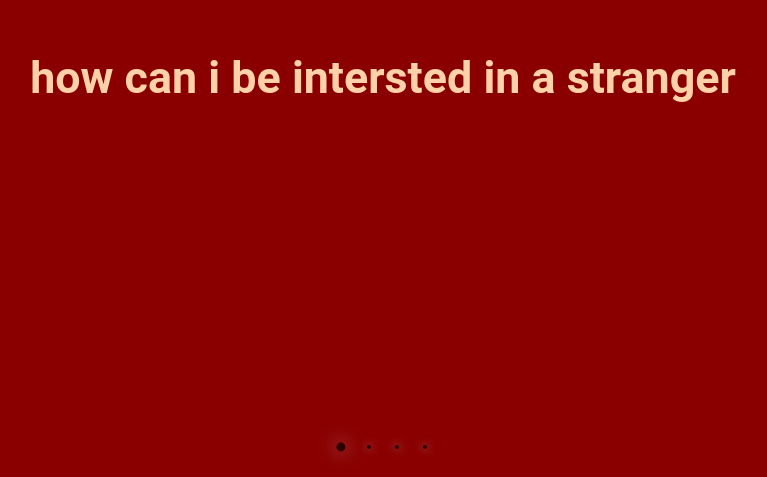
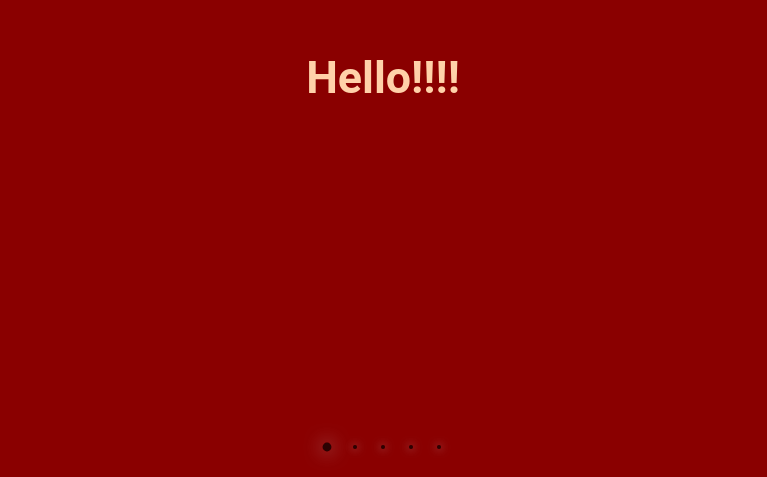
Before and after one commit to danishramadhana/TERIMAKASIH, a plain HTML site: page index.html in a window 1280 px wide. Shown: the part 323-800 px from the top of the page, without its empty margins (257-1024 px from the left). Drawn offline with Linux system fonts and the light colour scheme.

Commit message:
tambah page

```diff
--- a/animasi/style.css
+++ b/animasi/style.css
@@ -5,7 +5,7 @@
 }
 
 body{
-    background: url(/tools/back6.jpeg);
+    background-color: #8a0000;
 }
 
 .container{
--- a/index.html
+++ b/index.html
@@ -12,6 +12,9 @@
 <div id="wholepage">
 
     <section>
+        <div class="page">
+            <h1>Hello!!!!</h1>
+        </div>
         <div class="page">
             <h1>how can i be intersted in a stranger </h1>
         </div>
```
